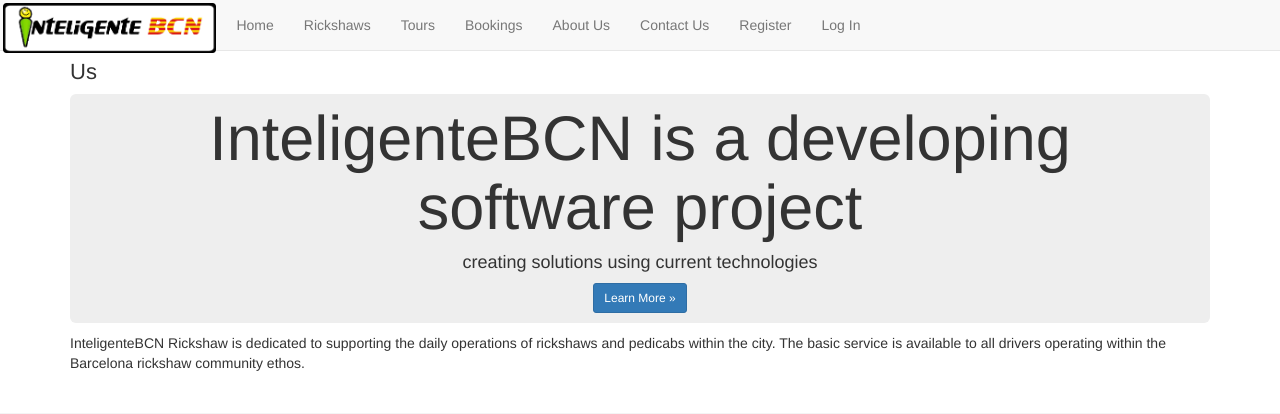
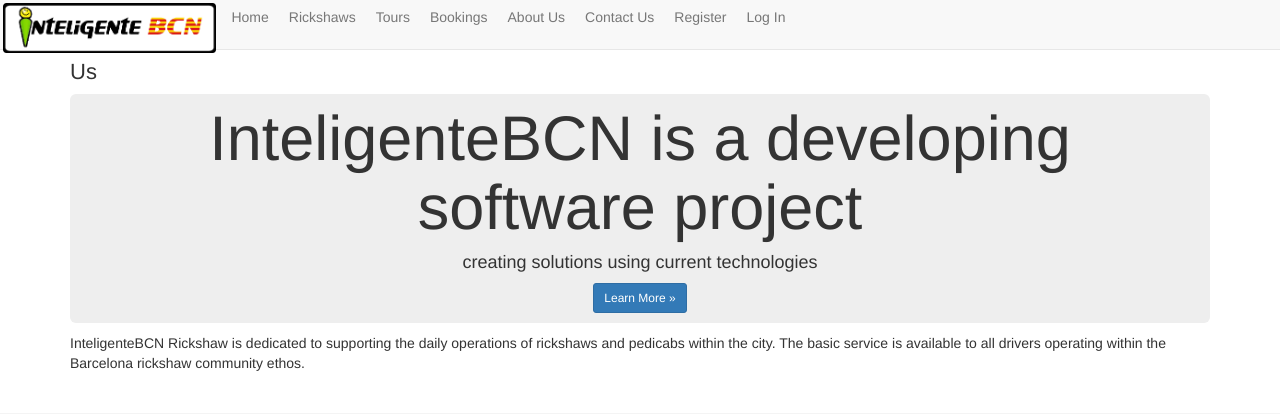
Before and after one commit to redrawdata/RickshawTaxiServer, a Node server app: template views/about.jade in a window 1280 px wide. Shown: the top 414 px of the page. Run offline with Node 20, Linux system fonts and the light colour scheme; the template is opened without the code that fills it, so the values that code supplies are empty; some libraries are stand-ins or nearby versions.

Commit message:
6th June

```diff
--- a/public/stylesheets/style.css
+++ b/public/stylesheets/style.css
@@ -150,7 +150,8 @@ text-align:left;
 
 .row {
     width:100%;
-    padding:0px
+    padding:5px;
+    margin:0px
 }
 #chatParticipants{
     font-size:10px;
@@ -184,7 +185,12 @@ img.media-object{
     max-width:75px;
 
 }
-
+.nav > li > a {
+    padding-top: 7px;
+    padding-right: 10px;
+    padding-bottom: 7px;
+    padding-left: 10px;
+}
 footer{
     background:#f4f4f4;
     height:auto;
```
Also changed, not shown: views/members.jade (+9 -5 lines), 1 other file.
